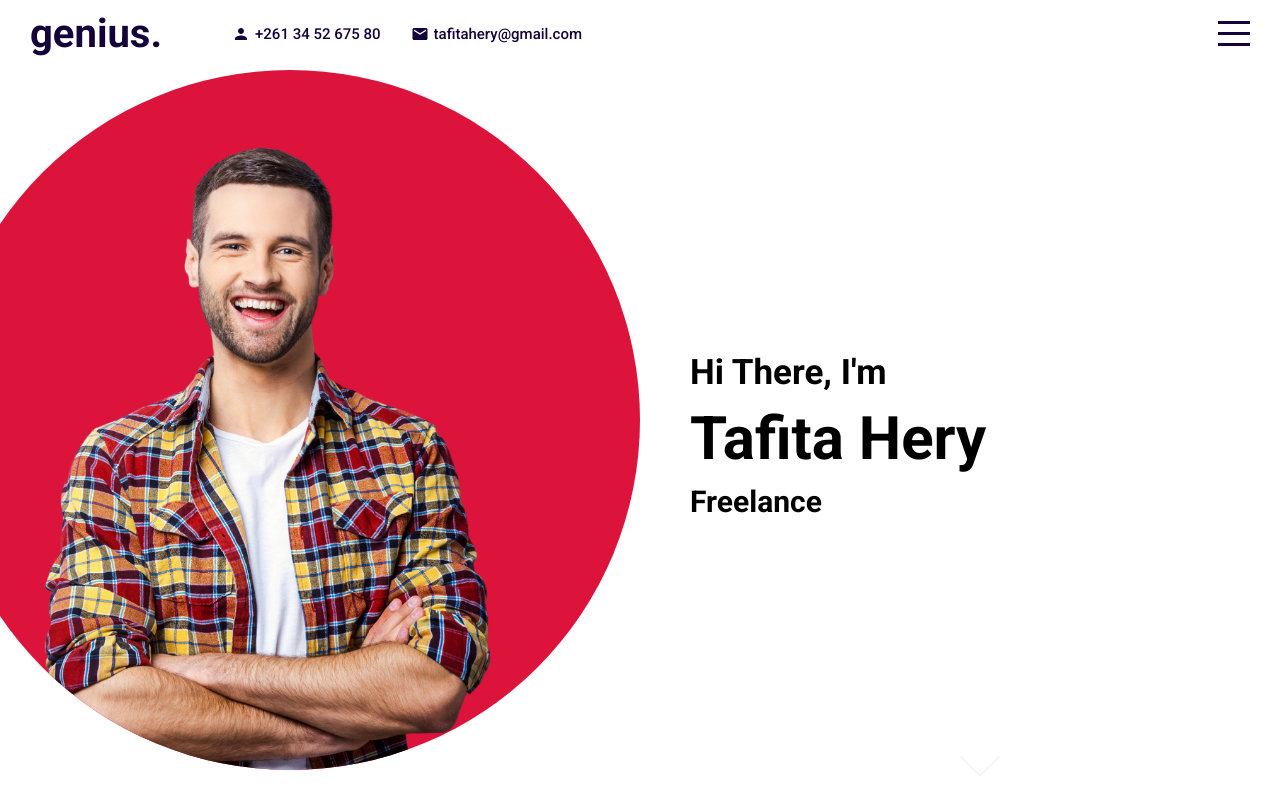
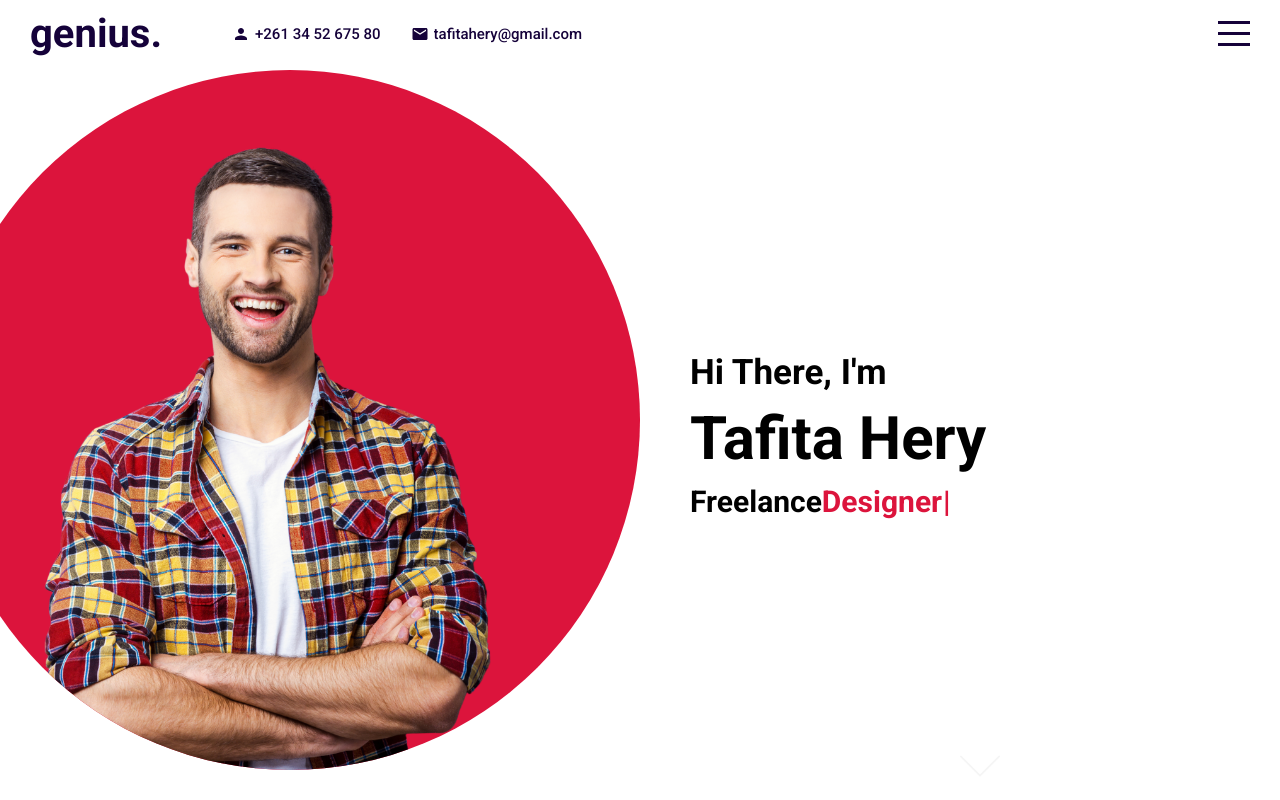
Before and after one commit to tafitahery/portfolio, a React (Create React App) app: page / in a window 1280 px wide. Built offline with nearby package versions, Linux system fonts and the light colour scheme.

Commit message:
React text typing

```diff
--- a/package.json
+++ b/package.json
@@ -13,6 +13,7 @@
     "node-sass": "^7.0.3",
     "react": "^18.2.0",
     "react-dom": "^18.2.0",
+    "typewriter-effect": "^2.19.0",
     "web-vitals": "^2.1.4"
   },
   "devDependencies": {
--- a/src/component/intro/Intro.jsx
+++ b/src/component/intro/Intro.jsx
@@ -1,4 +1,5 @@
 import './intro.scss';
+import Typewriter from 'typewriter-effect';
 
 export default function Intro() {
   return (
@@ -13,7 +14,18 @@ export default function Intro() {
           <h2>Hi There, I'm</h2>
           <h1>Tafita Hery</h1>
           <h3>
-            Freelance<span></span>
+            Freelance
+            <span> </span>
+            <span>
+              <Typewriter
+                options={{
+                  strings: ['Developer', 'Designer', 'Content Creater'],
+                  autoStart: true,
+                  delay: 75,
+                  loop: true,
+                }}
+              />
+            </span>
           </h3>
         </div>
         <a href="#portfolio">
--- a/src/component/intro/intro.scss
+++ b/src/component/intro/intro.scss
@@ -43,8 +43,15 @@
       }
       h3 {
         font-size: 30px;
+        display: flex;
+
+        span {
+          font-size: inherit;
+          color: crimson;
+        }
       }
     }
+
     a {
       position: absolute;
       bottom: 10px;
```
Also changed, not shown: 1 other file (tests, documents, lock files or other folders).
